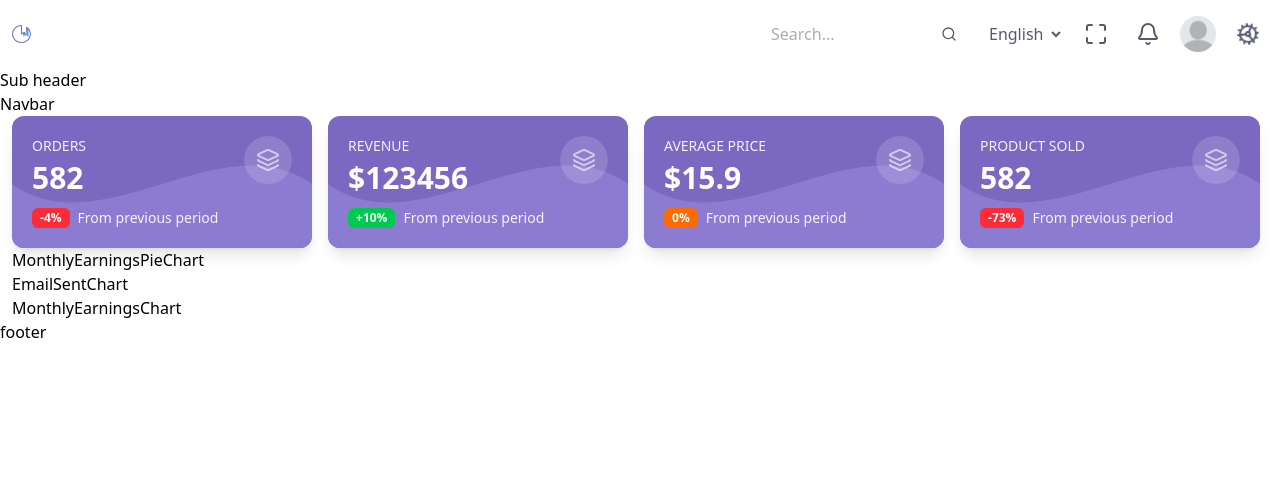
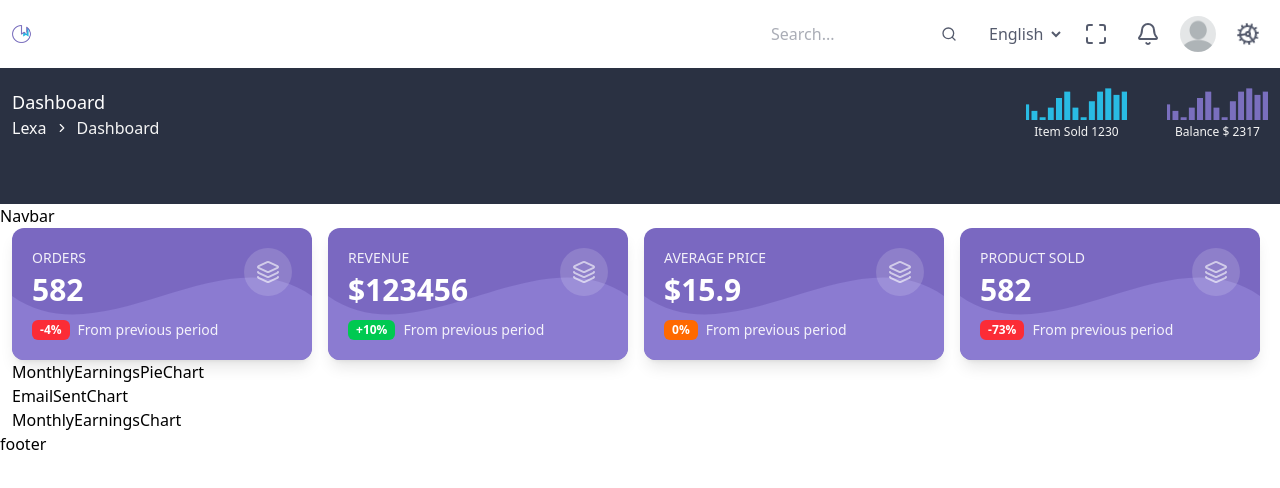
Before and after one commit to Hasmik-Mejlumyan/dynamic-dashboard-example, a React (Vite) app: page / in a window 1280 px wide. Shown: the top 488 px of the page. Built offline with nearby package versions, Linux system fonts and the light colour scheme.

Commit message:
created subhaeder

```diff
--- /dev/null
+++ b/src/components/UI/BreadCrumb/BreadCrumb.tsx
@@ -0,0 +1,26 @@
+import type { FC } from 'react';
+import type { IBreadCrumbProps } from './types.ts';
+import { ChevronRight } from 'lucide-react';
+
+const BreadCrumb: FC<IBreadCrumbProps> = ({ items, className = '', ...props }) => {
+  const breadCrumbContent = (
+    items.map((item, index) => {
+      if (index + 1 === items.length) {
+        return <span className="text-white-muted" key={index}>{item.label}</span>;
+      }
+
+      return (
+        <>
+          <a className="text-white-soft" href={item.href} key={index}>{item.label}</a>
+          <ChevronRight className="size-3.5 text-white-soft" />
+        </>
+      );
+    })
+  );
+
+  return (
+    <div className={`flex items-center gap-2 ${className}`} {...props}>{breadCrumbContent}</div>
+  )
+};
+
+export default BreadCrumb;
--- /dev/null
+++ b/src/components/UI/BreadCrumb/types.ts
@@ -0,0 +1,10 @@
+import { HTMLAttributes } from 'react';
+
+export interface IBreadCrumbItem {
+  label: string;
+  href: string;
+}
+
+export interface IBreadCrumbProps extends HTMLAttributes<HTMLDivElement> {
+  items: IBreadCrumbItem[];
+}
--- a/src/components/layout/MainLayout/MainLayout.tsx
+++ b/src/components/layout/MainLayout/MainLayout.tsx
@@ -1,12 +1,13 @@
 import type { FC, PropsWithChildren } from 'react';
 import Header from './Header/Header.tsx';
+import SubHeader from './SubHeader.tsx';
 
 const MainLayout: FC<PropsWithChildren> = ({ children }) => {
   return (
     <div>
       <Header />
       <nav>
-        <div>Sub header</div>
+        <SubHeader />
         <div>Navbar</div>
       </nav>
       <main>
--- /dev/null
+++ b/src/components/layout/MainLayout/SubHeader.tsx
@@ -0,0 +1,42 @@
+import BreadCrumb from '../../UI/BreadCrumb/BreadCrumb.tsx';
+import type { IBreadCrumbItem } from '../../UI/BreadCrumb/types.ts';
+
+import subHeaderStats from '../../../mock/subHeaderStats.json';
+
+const breadCrumbItems: IBreadCrumbItem[] = [
+  {
+    label: 'Lexa',
+    href: '/',
+  },
+  {
+    label: 'Dashboard',
+    href: '/'
+  },
+];
+
+const SubHeader = () => {
+  return (
+    <div className="bg-background-sub-header">
+      <div className="container">
+        <div className="pt-5 pb-16 grid grid-cols-2">
+          <div>
+            <h2 className="text-lg font-medium text-white">Dashboard</h2>
+            <BreadCrumb items={breadCrumbItems} />
+          </div>
+          <div className="flex items-center justify-end gap-10">
+            <div className="flex flex-col justify-center items-center">
+              <img className="block" src="/images/static/stats-blue.png" alt="Item Sold"/>
+              <span className="text-xs text-white-muted mt-1">Item Sold {subHeaderStats.itemSold}</span>
+            </div>
+            <div className="flex flex-col justify-center items-center">
+              <img className="block" src="/images/static/stats-purple.png" alt="Balance"/>
+              <span className="text-xs text-white-muted mt-1">Balance $ {subHeaderStats.balance}</span>
+            </div>
+          </div>
+        </div>
+      </div>
+    </div>
+  )
+};
+
+export default SubHeader;
--- a/src/css/base.css
+++ b/src/css/base.css
@@ -24,8 +24,9 @@
   --header-item-color-dark: #FFFFFFB3;
   --header-item-color-light: #555B6D;
 
+  /*------------------------------*/
+
   --text-color-main: var(--text-main);
-
 }
 
 :root {
--- /dev/null
+++ b/src/mock/subHeaderStats.json
@@ -0,0 +1,4 @@
+{
+  "itemSold": 1230,
+  "balance": 2317
+}
--- a/tailwind.config.js
+++ b/tailwind.config.js
@@ -22,6 +22,8 @@ module.exports = {
         'card-background': 'var(--card-background)',
         'text-color': 'var(--text-color)',
         'text-color-alpha': 'var(--text-color-alpha)',
+        'white-muted': 'var(--white-muted)',
+        'white-soft': 'var(--white-soft)',
         'header-item-color': 'var(--header-item-color)',
         'header-search-background': 'var(--header-search-background)',
       },
```
Also changed, not shown: public/images/static/stats-blue.png (added), public/images/static/stats-purple.png (added).
